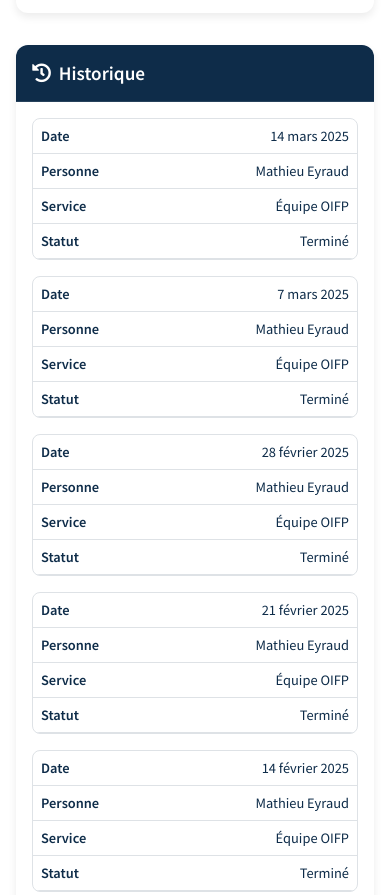
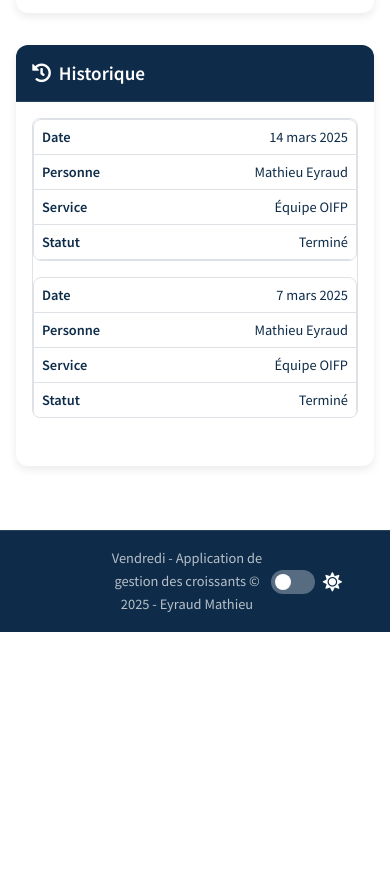
Before and after one commit to MathEyraud/Vendredi, a plain HTML site: page Vendredi.html in a window 390 px wide. Shown: the part 1511-2406 px from the top of the page. After the commit the page ends 2143 px from the top, so only its background shows below. Drawn offline with Linux system fonts and the light colour scheme.

Commit message:
feat(history): add scrollable history table with complete rotation records
Add scrollable history view that shows all past rotations since the start date instead
of the previous limited entries. This enhancement allows users to see the complete
history with proper date calculations and sorted in descending chronological order
(newest first).

- Add scrollable container with consistent styling
- Fix date calculation issues for rotations over extended periods
- Implement proper date sorting for history records
- Ensure dark mode compatibility for scroll bars
- Maintain responsive design across all devices

```diff
--- a/Vendredi.html
+++ b/Vendredi.html
@@ -121,6 +121,7 @@
                 </div>
                 <div class="card-body">
                     <div class="table-responsive">
+                        <div class="history-container">
                             <table class="history-table">
                                 <thead>
                                     <tr>
@@ -134,6 +135,7 @@
                                     <!-- Contenu rempli dynamiquement par JavaScript -->
                                 </tbody>
                             </table>
+                        </div>
                     </div>
                 </div>
             </div>
--- a/js/models/RotationModel.js
+++ b/js/models/RotationModel.js
@@ -144,47 +144,69 @@ class RotationModel {
     }
 
     /**
-     * Génère l'historique des tours précédents
-     * @param {number} [count=5] - Nombre d'entrées à générer
-     * @returns {Array<RotationInfo>} Liste des tours précédents
+     * Génère l'historique des tours précédents depuis la date de démarrage
+     * @returns {Array<RotationInfo>} Liste complète des tours précédents
      */
-    getPastRotations(count = APP_CONFIG.NOMBRE_HISTORIQUE) {
+    getPastRotations() {
         // S'assurer que l'index courant est à jour
         this.updateCurrentIndex();
 
         const members = this._teamModel.getCurrentMembers();
         const currentIndex = this._teamModel.getCurrentIndex();
-        const startDate = this._teamModel.getStartDate();
+        const startDate = new Date(this._teamModel.getStartDate()); // Créer une nouvelle référence de date
         const result = [];
 
         // Date de référence (vendredi de la semaine actuelle)
         const currentFriday = DateUtils.getCurrentFriday();
 
-        console.log(`Génération des ${count} rotations passées`);
+        console.log(`Génération de l'historique complet depuis ${startDate.toDateString()}`);
 
-        // Génère les tours précédents
-        for (let i = 1; i <= count; i++) {
-            // Calcule la date du tour précédent
-            const pastDate = DateUtils.getFridayDate(currentFriday, -i);
+        // Approche alternative : génération des vendredis depuis la date de départ
+        // Trouver le premier vendredi à partir de la date de démarrage
+        let firstFriday = new Date(startDate);
+        // Si la date de démarrage n'est pas un vendredi, trouver le premier vendredi suivant
+        if (firstFriday.getDay() !== APP_CONFIG.JOUR_CROISSANTS) {
+            const daysToAdd = (APP_CONFIG.JOUR_CROISSANTS - firstFriday.getDay() + 7) % 7;
+            firstFriday.setDate(firstFriday.getDate() + daysToAdd);
+        }
 
-            // Vérifie si la date est postérieure à la date de démarrage
-            if (pastDate >= startDate) {
-                // Calcule l'index du responsable précédent
-                const pastIndex = (currentIndex - i + members.length) % members.length;
+        // Liste de tous les vendredis depuis le premier vendredi jusqu'au vendredi actuel
+        const allFridays = [];
+        let tempFriday = new Date(firstFriday);
+
+        while (tempFriday <= currentFriday) {
+            allFridays.push(new Date(tempFriday)); // Ajouter une copie de la date
+            tempFriday.setDate(tempFriday.getDate() + 7); // Avancer d'une semaine
+        }
+
+        // On enlève le vendredi courant car il n'est pas dans l'historique
+        if (allFridays.length > 0 &&
+            DateUtils.isDateSame(allFridays[allFridays.length - 1], currentFriday)) {
+            allFridays.pop();
+        }
+
+        // Parcourir tous les vendredis passés à partir du plus récent
+        for (let i = allFridays.length - 1; i >= 0; i--) {
+            const pastFriday = allFridays[i];
+
+            // Calculer l'index de la personne pour ce vendredi
+            // Nombre de semaines depuis le premier vendredi
+            const weeksFromStart = Math.floor(DateUtils.getDaysBetween(firstFriday, pastFriday) / 7);
+            // Index de départ (initialIndex serait 0 ou la valeur définie au démarrage)
+            const initialIndex = 0; // Ou une autre valeur selon votre logique initiale
+            const pastIndex = (initialIndex + weeksFromStart) % members.length;
+
             const pastMember = members[pastIndex];
 
             result.push({
-                    date: pastDate,
+                date: pastFriday,
                 member: pastMember,
                 daysRemaining: 0, // Déjà passé
                 isToday: false
             });
-            } else {
-                // Si la date est antérieure à la date de démarrage, on arrête
-                break;
+        }
+
+        // Inverser le résultat pour avoir les dates plus récentes en premier
+        return result.sort();
     }
 }
-
-        return result;
-    }
-}
--- a/js/utils/DateUtils.js
+++ b/js/utils/DateUtils.js
@@ -241,5 +241,17 @@ const DateUtils = {
             day: 'numeric',
             month: 'long'
         });
+    },
+
+    /**
+     * Vérifie si deux dates correspondent au même jour
+     * @param {Date} date1 - Première date
+     * @param {Date} date2 - Deuxième date
+     * @returns {boolean} true si les dates sont le même jour
+     */
+    isDateSame(date1, date2) {
+        return date1.getDate() === date2.getDate() &&
+            date1.getMonth() === date2.getMonth() &&
+            date1.getFullYear() === date2.getFullYear();
     }
 };
--- a/styles/dark-mode.css
+++ b/styles/dark-mode.css
@@ -125,6 +125,11 @@
     background: rgba(255, 255, 255, 0.1); /* Plus visible en mode sombre */
 }
 
+/* Mode sombre pour la scroll bar de l'historique */
+.dark-mode .history-container::-webkit-scrollbar-track {
+    background: rgba(255, 255, 255, 0.1); /* Plus visible en mode sombre */
+}
+
 /* ===== DARK MODE - FÊTES DES PRÉNOMS =====
  * Adaptations pour la section des fêtes des prénoms en mode sombre
  */
--- a/styles/responsive.css
+++ b/styles/responsive.css
@@ -56,6 +56,10 @@
         text-align: center;
     }
 
+    .history-container {
+        max-height: 300px; /* Hauteur réduite sur mobile */
+    }
+
     /* Tables responsives pour mobile */
     .history-table thead {
         display: none;
--- a/styles/tables.css
+++ b/styles/tables.css
@@ -8,9 +8,27 @@
 /* ===== HISTORY TABLE COMPONENT =====
  * Styles pour le tableau d'historique des rotations
  */
- .history-table {
+
+/* Conteneur avec défilement pour l'historique */
+.history-container {
+    max-height: 400px;
+    overflow-y: auto;
+    margin-bottom: var(--spacing-md);
+    border-radius: var(--border-radius-md);
+    border: 1px solid var(--card-border);
+}
+
+.history-table {
     width: 100%;
     border-collapse: collapse;
+}
+
+/* En-tête fixe pour la table d'historique */
+.history-table thead {
+    position: sticky;
+    top: 0;
+    background-color: var(--color-blue-bg);
+    z-index: 1;
 }
 
 /* Styles communs pour les cellules et en-têtes */
@@ -36,6 +54,21 @@
 .history-table td {
     color: var(--color-interactive); /* Contraste amélioré */
     transition: color 0.3s ease;
+}
+
+/* Personnalisation de la barre de défilement de l'historique (même style que .scrollable-list) */
+.history-container::-webkit-scrollbar {
+    width: 6px;
+}
+
+.history-container::-webkit-scrollbar-track {
+    background: var(--color-inactive);
+    border-radius: 3px;
+}
+
+.history-container::-webkit-scrollbar-thumb {
+    background: var(--color-button-alt);
+    border-radius: 3px;
 }
 
 /* ===== TABLE RESPONSIVE =====
```
Lines whose indentation alone changed are shown as unchanged.
